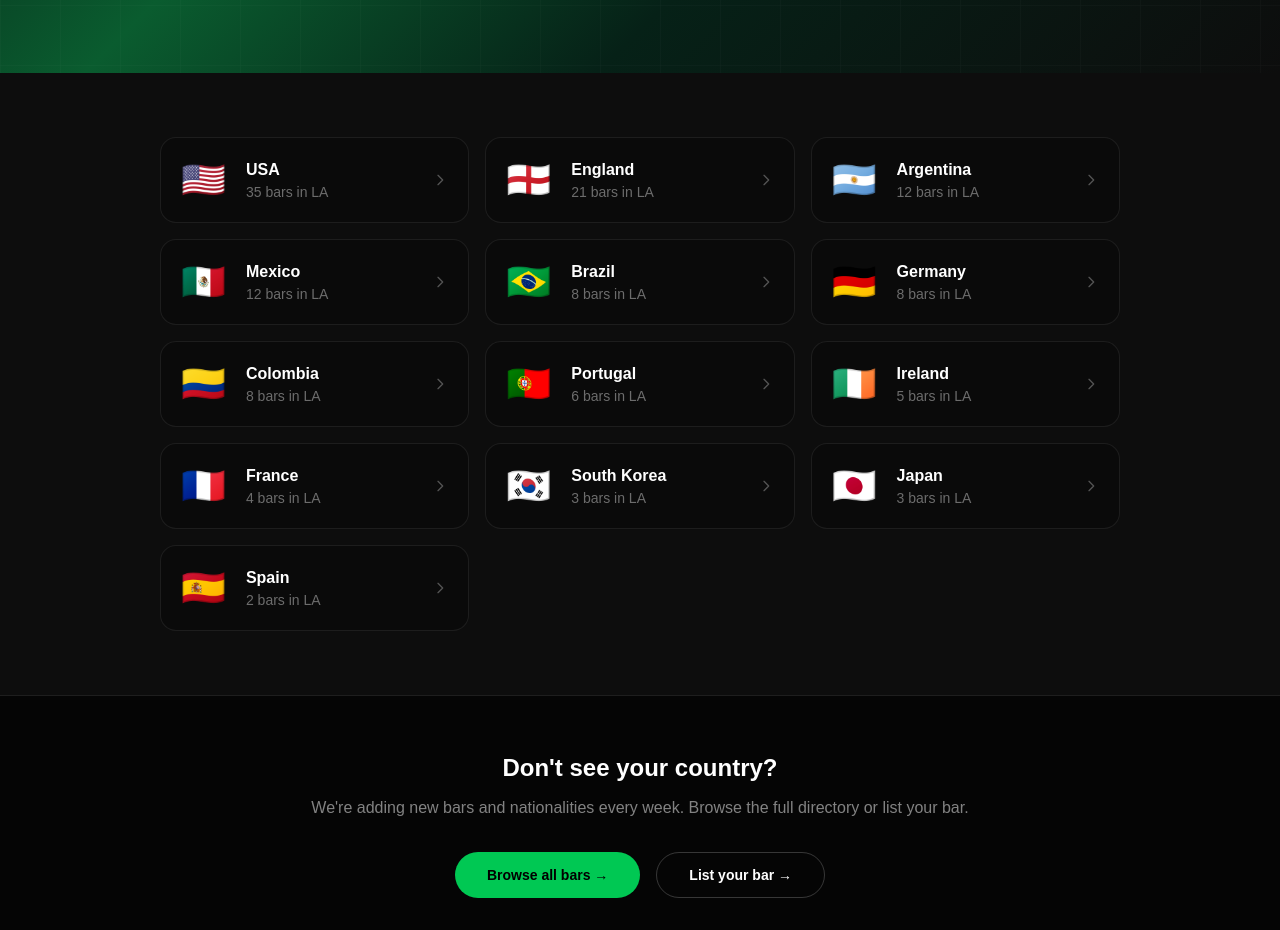
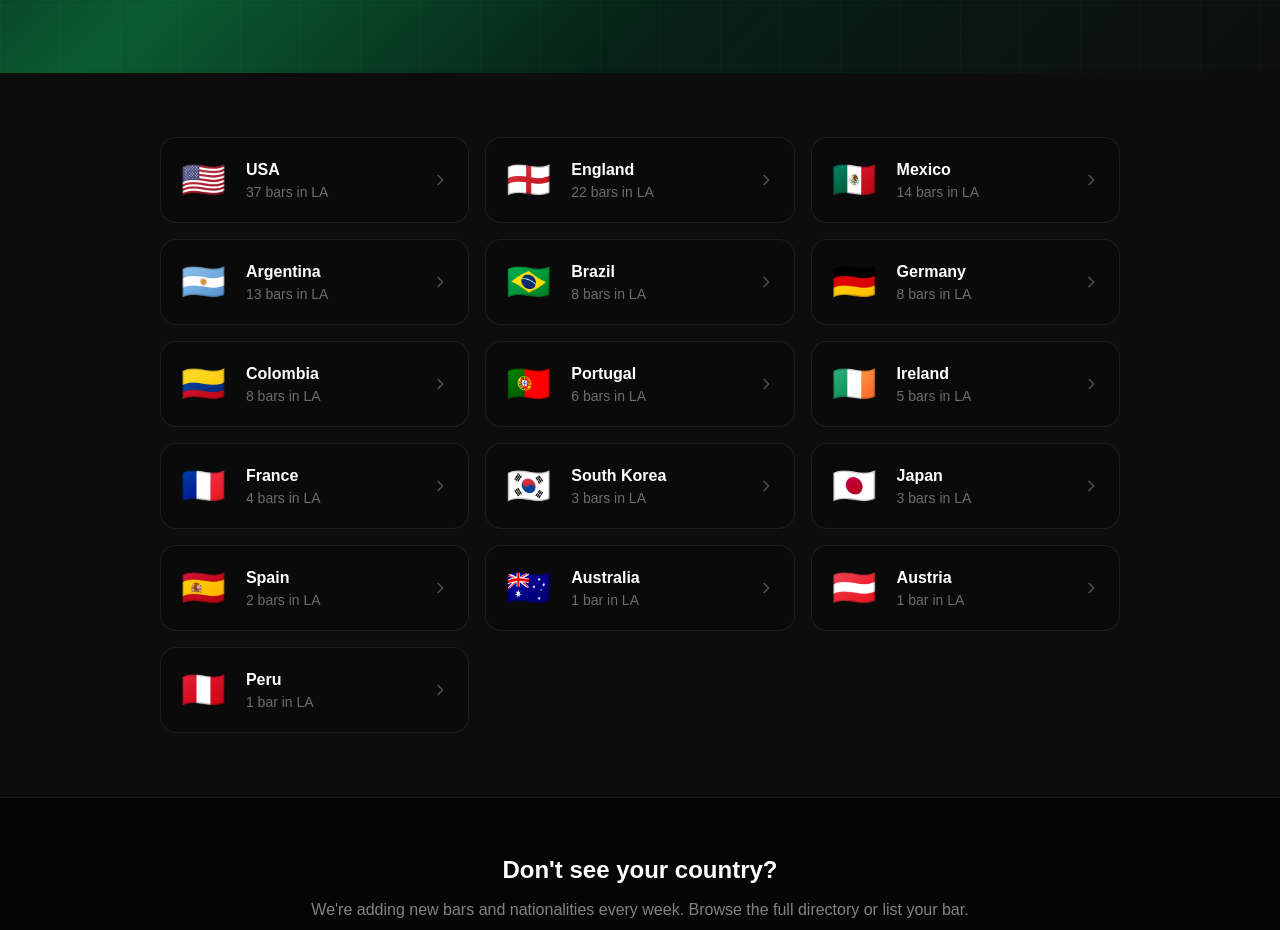
Before and after one commit to itscourtneyp/worldcup-hub, a Next.js app: page /team in a window 1280 px wide. Shown: the part 420-1350 px from the top of the page. Built offline with nearby package versions, Linux system fonts and the light colour scheme.

Commit message:
feat: add Australia/Austria/Peru nationality pages + El Farolito + Roccos Tavern (47→49 bars, 13→16 nationalities)

```diff
--- a/app/page.tsx
+++ b/app/page.tsx
@@ -89,6 +89,9 @@ export default function HomePage() {
             { label: '🇯🇵 Japan', href: '/team/japan' },
             { label: '🇮🇪 Ireland', href: '/team/ireland' },
             { label: '🇪🇸 Spain', href: '/team/spain' },
+            { label: '🇦🇺 Australia', href: '/team/australia' },
+            { label: '🇦🇹 Austria', href: '/team/austria' },
+            { label: '🇵🇪 Peru', href: '/team/peru' },
           ].map(({ label, href }) => (
             <Link
               key={label}
--- a/app/team/[team]/page.tsx
+++ b/app/team/[team]/page.tsx
@@ -92,6 +92,24 @@ const TEAM_COPY: Record<Team, { headline: string; subhead: string; about: string
     subhead: "La Roja have serious backing in LA. Find bars with Spanish commentary, tapas, and genuine European football atmosphere.",
     about: "Spain's defending world champions have a passionate following across Los Angeles, concentrated in Silver Lake, Los Feliz, and the Westside. With Spanish commentary and a community that takes tiki-taka seriously, these are the spots where La Roja fans turn matchday into a proper Spanish afternoon — vermouth, pintxos, and all.",
     keywords: ['spain world cup bar los angeles', 'la roja bar los angeles 2026', 'where do spanish fans watch world cup la', 'spanish football bar los angeles', 'spain world cup 2026 watch party la'],
+  },
+  Australia: {
+    headline: "Where Australian Fans Watch the World Cup in LA",
+    subhead: "The Socceroos have a loyal LA following. Find the best bars to watch Australia in 2026 — early kickoffs, cold beers, loud Aussies.",
+    about: "LA's Australian expat community is tightly knit and sports-mad. When the Socceroos play, you'll find their faithful in beach-adjacent spots with English commentary and that reliable Aussie determination to make noise regardless of the kickoff hour. The Galley in Santa Monica is their unofficial home base.",
+    keywords: ['australia world cup bar los angeles', 'socceroos bar los angeles 2026', 'where do australians watch world cup la', 'aussie bar world cup la'],
+  },
+  Austria: {
+    headline: "Where Austrian Fans Watch the World Cup in LA",
+    subhead: "Austria's faithful in LA have a proper spot at Das Bootshaus in El Segundo — German-speaking, Bavarian atmosphere, genuine football passion.",
+    about: "LA's Austrian and German-speaking community gathers at Das Bootshaus in El Segundo — the closest thing to a proper Austrian beer hall the Westside has to offer. With German commentary and proper Central European football passion, it's the go-to for Österreich fans on matchday.",
+    keywords: ['austria world cup bar los angeles', 'austrian bar los angeles 2026', 'where do austrians watch world cup la', 'das bootshaus world cup el segundo'],
+  },
+  Peru: {
+    headline: "Where Peruvian Fans Watch the World Cup in LA",
+    subhead: "La Blanquirroja fans in LA have a home at Mercado de Paloma — DTLA's most authentic Latin football experience.",
+    about: "LA's Peruvian community is passionate and proud, and Mercado de Paloma near USC is where they gather alongside Mexican and Colombian fans for the full Latin American matchday experience — ceviche, tamales, and Spanish commentary at full volume across the market's big screens.",
+    keywords: ['peru world cup bar los angeles', 'la blanquirroja bar los angeles 2026', 'where do peruvians watch world cup la', 'mercado de paloma world cup dtla'],
   },
 }
 export async function generateStaticParams() {
--- a/data/bars.json
+++ b/data/bars.json
@@ -1163,5 +1163,55 @@
     "website": null,
     "hours": "Daily 11am-2am",
     "screens": 9
+  },
+  {
+    "id": "48",
+    "slug": "el-farolito-east-la",
+    "name": "El Farolito",
+    "address": "4524 E C\u00e9sar E Ch\u00e1vez Ave, Los Angeles, CA 90022",
+    "neighbourhood": "East LA",
+    "about": "A true East LA institution. El Farolito transforms on El Tri matchdays into something between a watch party and a street celebration \u2014 the volume goes up, the aguas frescas come out, and the whole block feels it. This is where East LA cheers on Mexico with the intensity it deserves.",
+    "teams": [
+      "Mexico",
+      "USA"
+    ],
+    "vibe": "rowdy",
+    "vibeRating": 4.8,
+    "capacity": 120,
+    "features": {
+      "outdoorScreen": false,
+      "commentaryLanguage": "Spanish"
+    },
+    "promoted": false,
+    "phone": "(323) 268-2400",
+    "website": "",
+    "hours": "Mon\u2013Sun 8am\u201312am",
+    "screens": 4
+  },
+  {
+    "id": "49",
+    "slug": "roccos-tavern-studio-city",
+    "name": "Rocco's Tavern",
+    "address": "4463 Van Nuys Blvd, Sherman Oaks, CA 91403",
+    "neighbourhood": "Valley",
+    "about": "One of LA's most reliable sports bar chains, Rocco's Tavern in Sherman Oaks packs wall-to-wall screens and a crowd that shows up for every major match. A genuine multi-nationality hub \u2014 England fans, American Outlaws, and everyone in between finds a seat here. Great for early-round group stage watching when you want atmosphere without the hipster tax.",
+    "teams": [
+      "USA",
+      "England",
+      "Mexico",
+      "Argentina"
+    ],
+    "vibe": "electric",
+    "vibeRating": 4.3,
+    "capacity": 200,
+    "features": {
+      "outdoorScreen": true,
+      "commentaryLanguage": "English"
+    },
+    "promoted": false,
+    "phone": "(818) 788-0177",
+    "website": "https://roccostavern.com",
+    "hours": "Mon\u2013Fri 11am\u20132am \u00b7 Sat\u2013Sun 10am\u20132am",
+    "screens": 20
   }
 ]
--- a/lib/types.ts
+++ b/lib/types.ts
@@ -34,6 +34,9 @@ export type Team =
   | 'Japan'
   | 'Ireland'
   | 'Spain'
+  | 'Australia'
+  | 'Austria'
+  | 'Peru'
 
 export const TEAM_FLAGS: Record<Team, string> = {
   Argentina: '🇦🇷',
@@ -49,6 +52,9 @@ export const TEAM_FLAGS: Record<Team, string> = {
   Japan: '🇯🇵',
   Ireland: '🇮🇪',
   Spain: '🇪🇸',
+  Australia: '🇦🇺',
+  Austria: '🇦🇹',
+  Peru: '🇵🇪',
 }
 
 export const NATIONALITIES: Team[] = [
@@ -65,6 +71,9 @@ export const NATIONALITIES: Team[] = [
   'Japan',
   'Ireland',
   'Spain',
+  'Australia',
+  'Austria',
+  'Peru',
 ]
 
 export interface BarFeatures {
```
